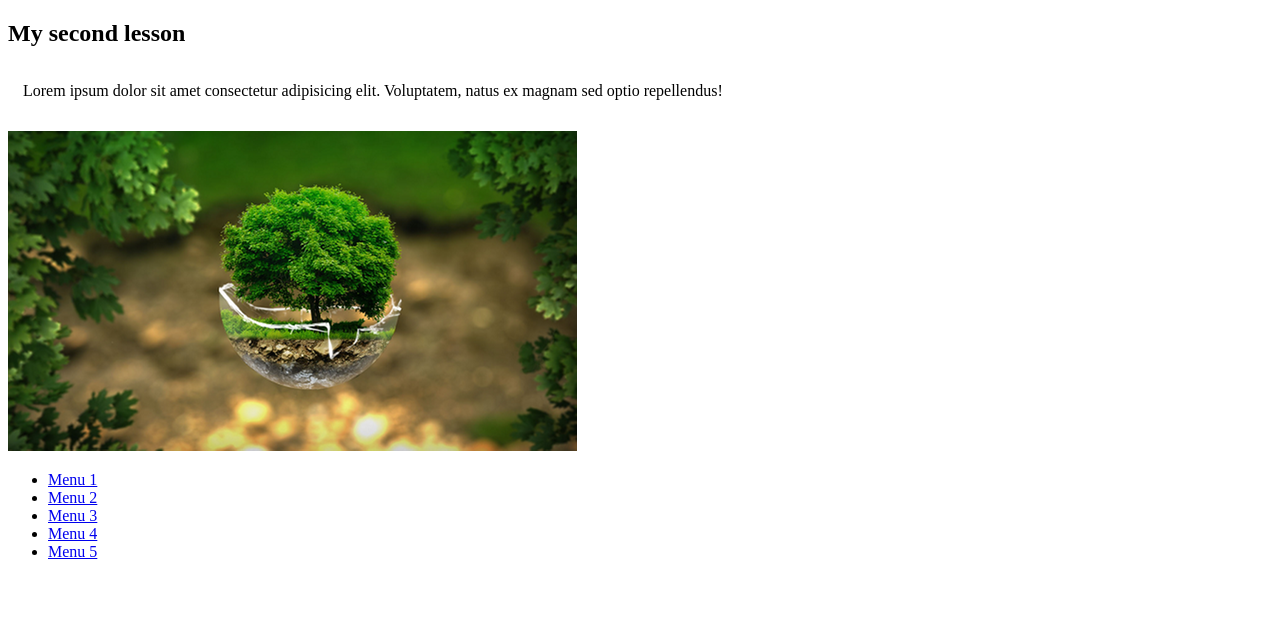
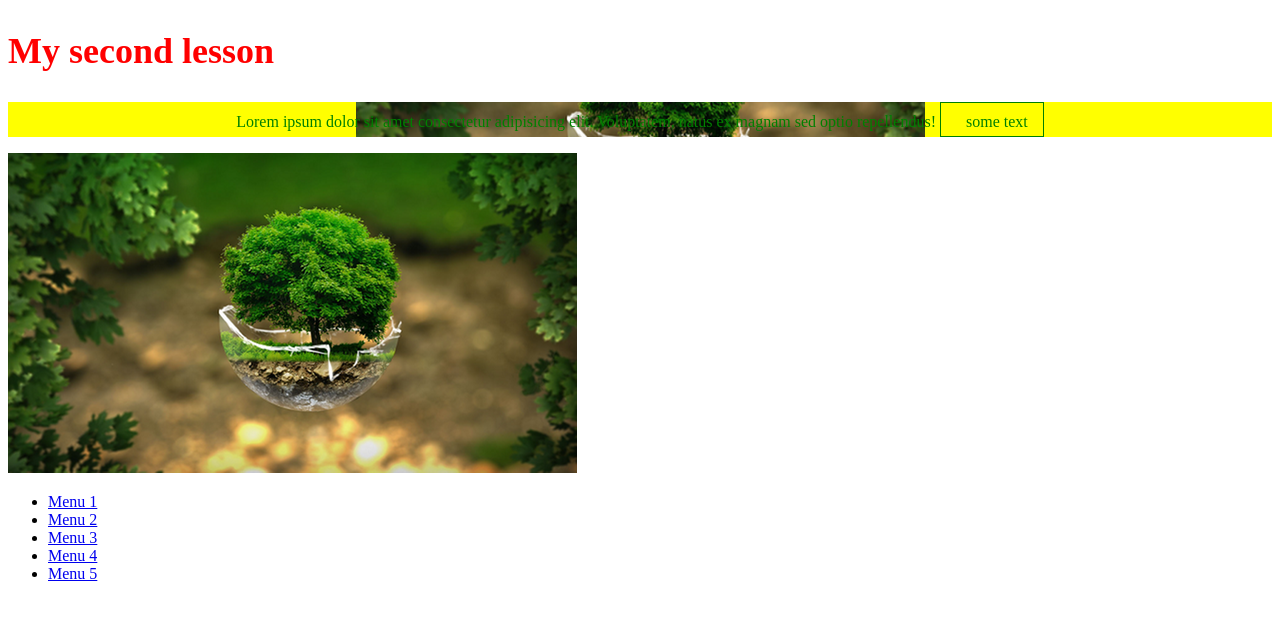
Before and after one commit to pasha-z25/lesson-2, a plain HTML site: page index.html in a window 1280 px wide. Drawn offline with Linux system fonts and the light colour scheme.

Commit message:
minor changes

```diff
--- a/css/style.css
+++ b/css/style.css
@@ -1,3 +1,22 @@
-.description {
-  padding: 15px;
+#main-title + .description {
+  background: yellow url("../images/320.png") no-repeat center/auto;
+  color: green;
 }
+
+.description > span {
+  padding: 10px 15px 5px 25px;
+  display: inline-block;
+  border: 1px solid;
+}
+.text-center {
+  text-align: center;
+}
+
+h1 {
+  font-size: 36px;
+}
+
+#main-title {
+  color: red;
+  padding: auto;
+}
--- a/index.html
+++ b/index.html
@@ -12,20 +12,24 @@
 <body>
     <main>
         <section>
-            <h1>
+            <h1 id="main-title">
                 My second lesson
             </h1>
-            <p class="description">
+            <p class="description text-center">
                 Lorem ipsum dolor sit amet consectetur adipisicing elit. Voluptatem, natus ex magnam sed optio
                 repellendus!
+                <span>
+                    <span>some text</span>
+                </span>
+
             </p>
-            <img src="./images/320.png" alt="nature">
+            <img src="./images/320.png">
 
             <div class="container"></div>
             <div class="container"></div>
             <ul class="menu-list" id="main-menu">
-                <li class="menu-item"><a href="#" class="menu-link">Menu 1</a></li>
-                <li class="menu-item"><a href="#" class="menu-link">Menu 2</a></li>
+                <li class="menu-item userCardWrapper"><a href="#" class="menu-link">Menu 1</a></li>
+                <li class="menu-item"><a href="#" class="menu-link red-link">Menu 2</a></li>
                 <li class="menu-item"><a href="#" class="menu-link">Menu 3</a></li>
                 <li class="menu-item">
                     <span></span>
```
Also changed, not shown: 1 other file.
